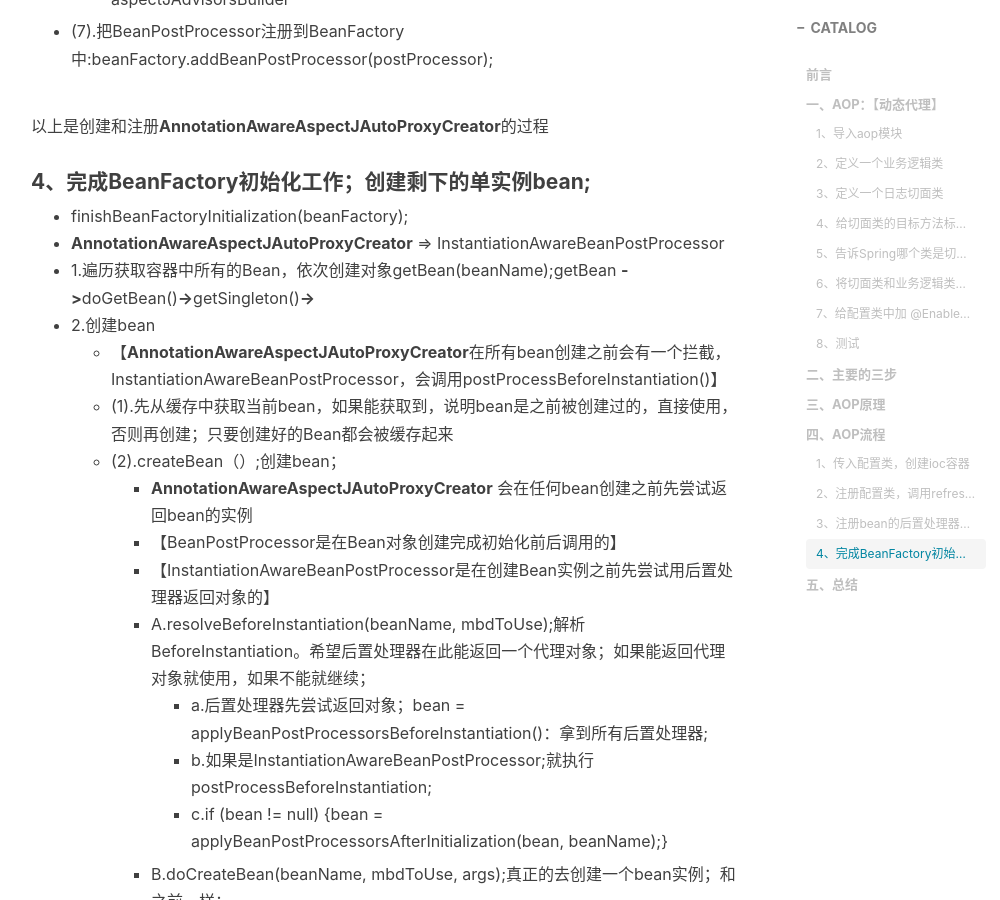
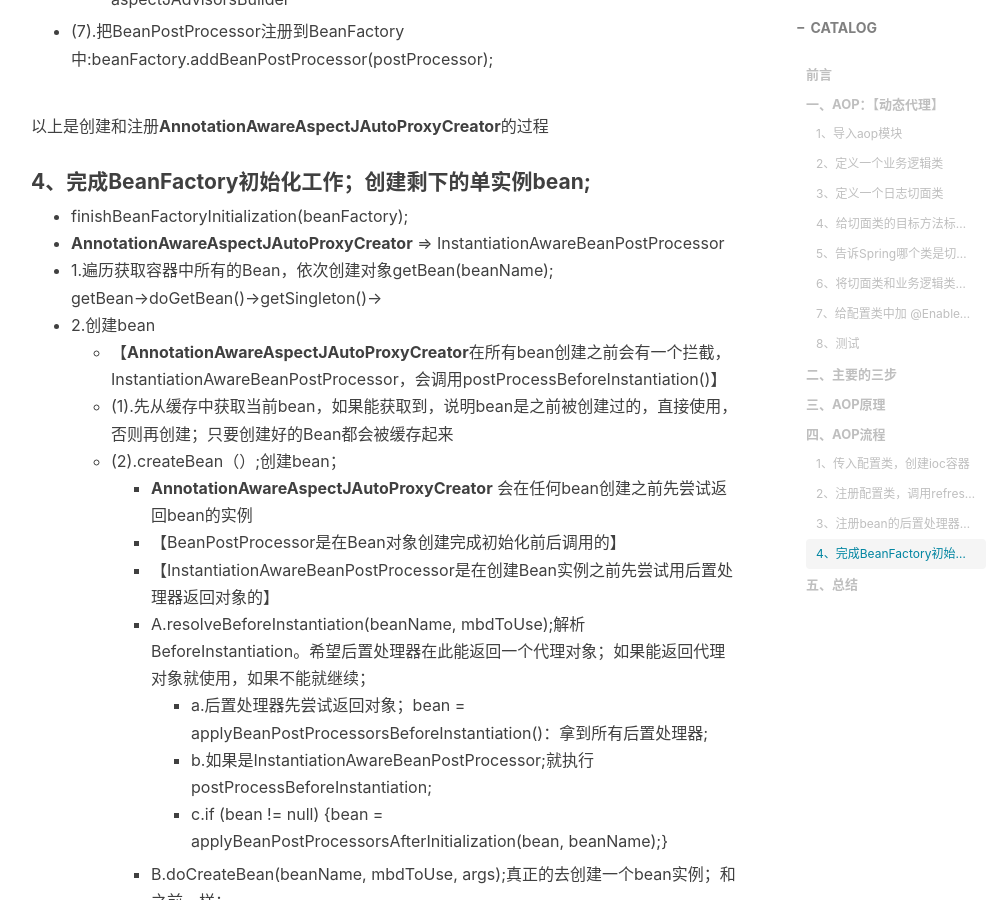
Before and after one commit to Bjorne1/Bjorne1.github.io, a Jekyll site: the page built from _posts/2019-02-21-spring-annotation-aop.md, in a window 1280 px wide and 900 px high, scrolled down 4802 px. Shown: the whole window, without its empty margins (234-1234 px from the left). Built offline with Jekyll 4.4.1, drawn with Linux system fonts in a browser that asks for light colours; nearby versions of some CDN libraries; comment, search, counter and statistics services are not loaded.

```diff
--- a/_posts/2019-02-21-spring-annotation-aop.md
+++ b/_posts/2019-02-21-spring-annotation-aop.md
@@ -188,7 +188,8 @@ div异常。。。异常信息：{java.lang.ArithmeticException: / by zero}
 #### 4、完成BeanFactory初始化工作；创建剩下的单实例bean;
    * finishBeanFactoryInitialization(beanFactory);
    * **AnnotationAwareAspectJAutoProxyCreator** => InstantiationAwareBeanPostProcessor
-   * 1.遍历获取容器中所有的Bean，依次创建对象getBean(beanName);getBean **->**doGetBean()**->**getSingleton()**->**
+   * 1.遍历获取容器中所有的Bean，依次创建对象getBean(beanName);
+   getBean->doGetBean()->getSingleton()->
    * 2.创建bean
       * 【**AnnotationAwareAspectJAutoProxyCreator**在所有bean创建之前会有一个拦截，InstantiationAwareBeanPostProcessor，会调用postProcessBeforeInstantiation()】
       * (1).先从缓存中获取当前bean，如果能获取到，说明bean是之前被创建过的，直接使用，否则再创建；只要创建好的Bean都会被缓存起来
```
